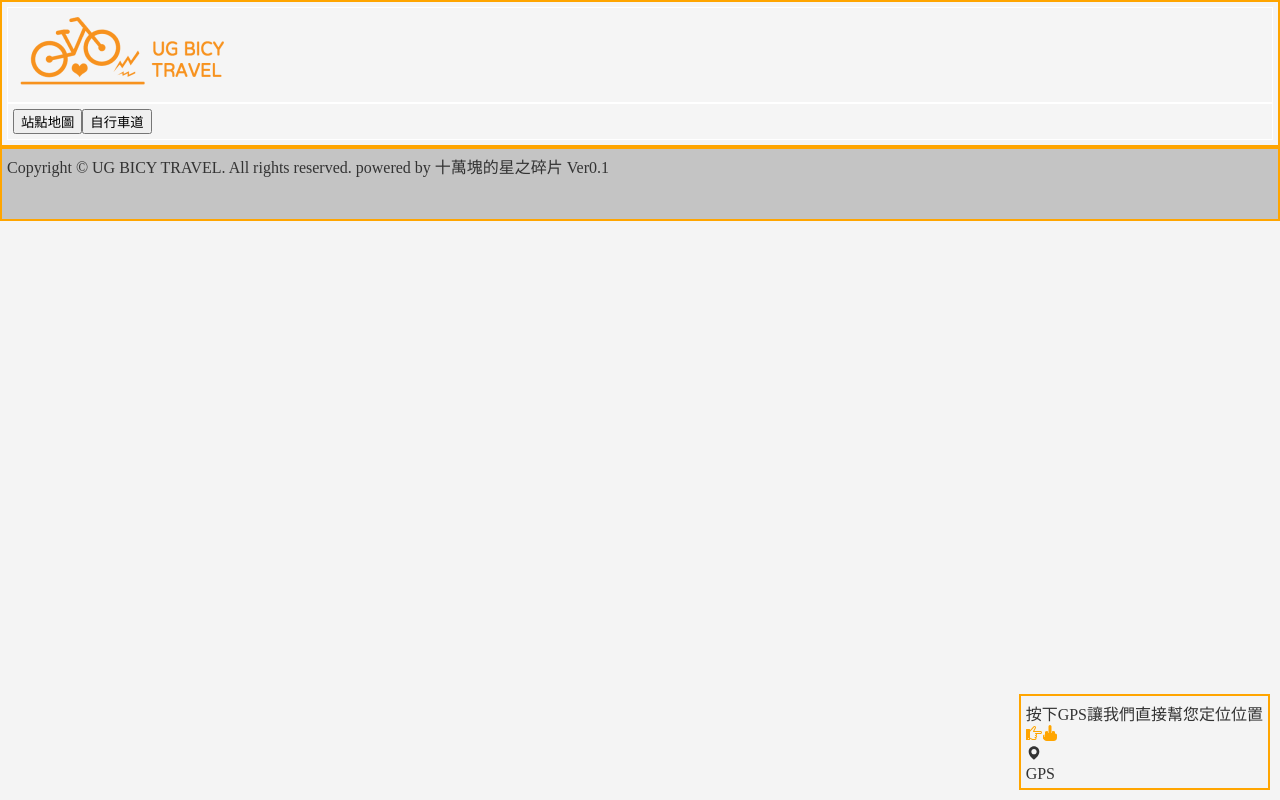
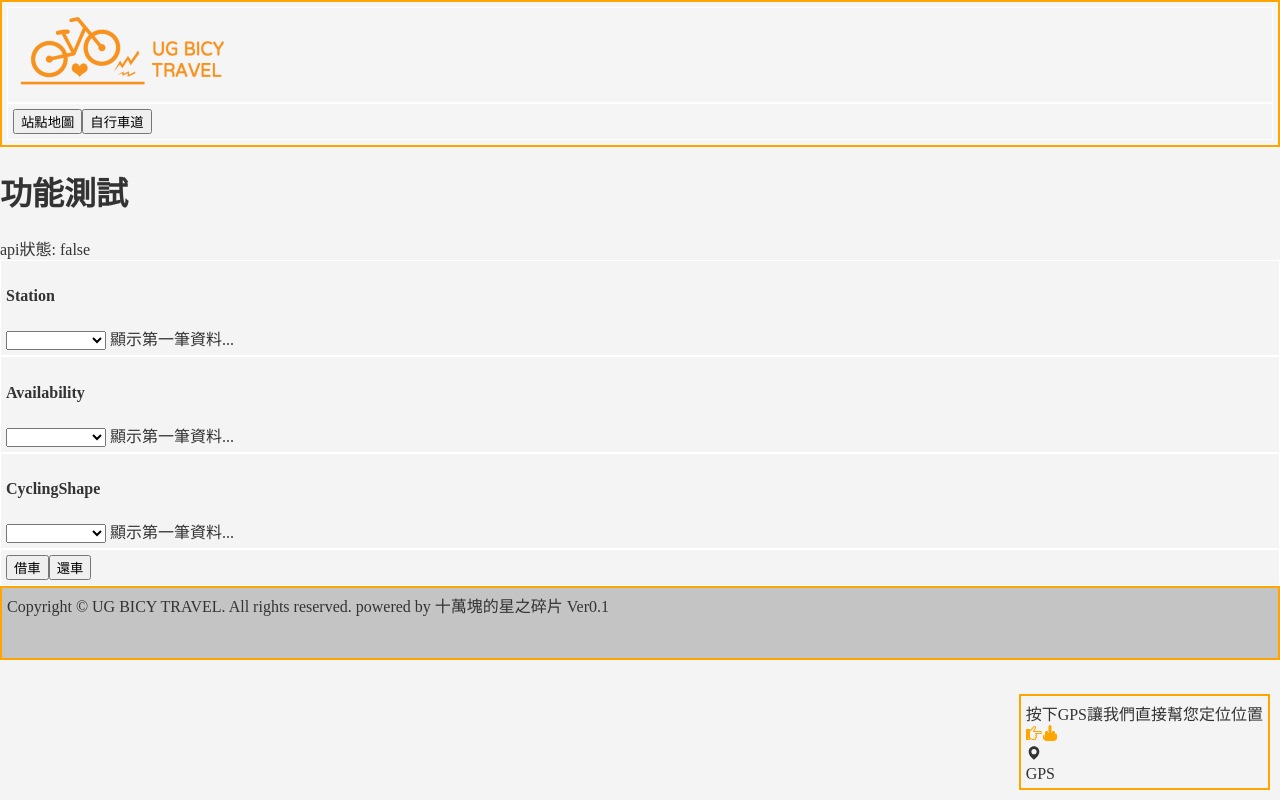
Before and after one commit to daydaychao/2021-F2E-Week2, a Vue app: page /2021-F2E-Week2/action in a window 1280 px wide. Built offline with nearby package versions, Linux system fonts and the light colour scheme.

Commit message:
refactor: 💡 action裡api打的方式都寫好了

```diff
--- a/src/api/bike.tsx
+++ b/src/api/bike.tsx
@@ -89,9 +89,9 @@ async function GET(endpoint: string, narrowCallback: Function): Promise<any> {
     .then((resJson) => resJson.map(narrowCallback, resJson))
     .then(tap(console.log))
 }
-const filter = '?$filter=Picture%2FPictureUrl1%20ne%20null%20&$format=JSON'
+// const filter = '?$filter=Picture%2FPictureUrl1%20ne%20null%20&$format=JSON'
 export const Bike = {
-  getStationByCityName: (cityName: StationAndAvailabilityCityName) => GET(`${urlBikeStation}${cityName}${filter}`, narrowingBikeStations),
-  getAvailabilityCityName: (cityName: StationAndAvailabilityCityName) => GET(`${urlAvailability}${cityName}${filter}`, narrowingTypeBikeAvailability),
-  getCyclingShapeByCityName: (cityName: CyclingShapeCityName) => GET(`${urlCyclingShape}${cityName}${filter}`, narrowingTypeCyclingShape)
+  getStationByCityName: (cityName: keyof typeof StationAndAvailabilityCityName) => GET(`${urlBikeStation}${cityName}`, narrowingBikeStations),
+  getAvailabilityCityName: (cityName: keyof typeof StationAndAvailabilityCityName) => GET(`${urlAvailability}${cityName}`, narrowingTypeBikeAvailability),
+  getCyclingShapeByCityName: (cityName: keyof typeof CyclingShapeCityName) => GET(`${urlCyclingShape}${cityName}`, narrowingTypeCyclingShape)
 }
--- /dev/null
+++ b/src/pages/action/index.vue
@@ -0,0 +1,71 @@
+<script setup lang="ts">
+import { ref, reactive } from 'vue'
+import { useBikeStore } from '@/stores/bike'
+import { StationAndAvailabilityCityNameZhTW, StationAndAvailabilityCityName, CyclingShapeCityName, CyclingShapeCityNameZhTW } from '@/types'
+import { getEnumValues, changeName } from '@/tools/'
+
+const bikeStore = useBikeStore()
+
+// 自行車站
+const cityList = getEnumValues(StationAndAvailabilityCityName)
+const cityListZhTW = getEnumValues(StationAndAvailabilityCityNameZhTW)
+
+// 自行車道
+const cyclingCityList = getEnumValues(CyclingShapeCityName)
+const cyclingCityListZhTW = getEnumValues(CyclingShapeCityNameZhTW)
+
+// select資料
+const selectStation = ref<keyof typeof StationAndAvailabilityCityName>()
+const selectAvailability = ref<keyof typeof StationAndAvailabilityCityName>()
+const selectCyclingShape = ref<keyof typeof CyclingShapeCityName>()
+
+// select打api抓取data
+function getStationData() {
+  if (selectStation.value) bikeStore.getStationData(selectStation.value)
+}
+function getAvailabilityData() {
+  if (selectAvailability.value) bikeStore.getAvailabilityData(selectAvailability.value)
+}
+function getCyclingShapeData() {
+  if (selectCyclingShape.value) bikeStore.getCyclingShapeData(selectCyclingShape.value)
+}
+
+defineProps<{ msg: string }>()
+</script>
+
+<template>
+  <h1>功能測試</h1>
+
+  api狀態: {{ bikeStore.loading }}
+
+  <div class="second-block">
+    <h4>Station</h4>
+    <select class="form-control" placeholder="輸入想查詢的地點" v-model="selectStation" @change="getStationData">
+      <option v-for="(city, index) in cityList" :key="index" :value="city">{{ cityListZhTW[index] }}</option>
+    </select>
+
+    顯示第一筆資料... {{ bikeStore.bikeStations[0] }}
+  </div>
+
+  <div class="second-block">
+    <h4>Availability</h4>
+    <select class="form-control" placeholder="輸入想查詢的地點" v-model="selectAvailability" @change="getAvailabilityData">
+      <option v-for="(city, index) in cityList" :key="index" :value="city">{{ cityListZhTW[index] }}</option>
+    </select>
+    顯示第一筆資料... {{ bikeStore.bikeAvailability[0] }}
+  </div>
+
+  <div class="second-block">
+    <h4>CyclingShape</h4>
+    <select class="form-control" placeholder="輸入想查詢的地點" v-model="selectCyclingShape" @change="getCyclingShapeData">
+      <option v-for="(city, index) in cyclingCityList" :key="index" :value="city">{{ cyclingCityListZhTW[index] }}</option>
+    </select>
+    顯示第一筆資料... {{ bikeStore.bikeCyclingShape[0] }}
+  </div>
+  <article class="second-block">
+    <button>借車</button>
+    <button>還車</button>
+  </article>
+</template>
+
+<style scoped></style>
--- a/src/router/index.ts
+++ b/src/router/index.ts
@@ -7,6 +7,7 @@ const router = createRouter({
     { path: '/2021-F2E-Week2/', name: 'home', component: () => import('@/pages/Home.vue') },
     { path: '/2021-F2E-Week2/cycling-shape', name: 'cyclingShape', component: () => import('@/pages/CyclingShape.vue') },
     { path: '/2021-F2E-Week2/error/', name: 'error', component: () => import('@/pages/Error.vue') },
+    { path: '/2021-F2E-Week2/action/', name: 'actionHome', component: () => import('@/pages/action/index.vue') },
   ],
 })
 
--- a/src/stores/bike.ts
+++ b/src/stores/bike.ts
@@ -3,6 +3,7 @@ import { Bike as api } from '@/api'
 import { defineStore } from 'pinia'
 
 type typeBikeStore = {
+  loading: boolean
   bikeStations: TypeBikeStation[]
   bikeAvailability: TypeBikeAvailability[]
   bikeCyclingShape: TypeCyclingShape[]
@@ -13,24 +14,34 @@ export const useBikeStore = defineStore({
 
   state: () =>
   ({
+    loading: false,
     bikeStations: [],
     bikeAvailability: [],
-    bikeCyclingShape: []
+    bikeCyclingShape: [],
   } as typeBikeStore),
 
   actions: {
-    async getStationData(city: StationAndAvailabilityCityName) {
+    async getStationData(city: keyof typeof StationAndAvailabilityCityName) {
+      this.setLoading(true)
       const resData = await api.getStationByCityName(city)
       this.bikeStations = resData
+      this.setLoading(false)
     },
-    async getAvailabilityData(city: StationAndAvailabilityCityName) {
+    async getAvailabilityData(city: keyof typeof StationAndAvailabilityCityName) {
+      this.setLoading(true)
       const resData = await api.getAvailabilityCityName(city)
-      this.bikeStations = resData
+      this.bikeAvailability = resData
+      this.setLoading(false)
     },
-    async getCyclingShapeData(city: CyclingShapeCityName) {
+    async getCyclingShapeData(city: keyof typeof CyclingShapeCityName) {
+      this.setLoading(true)
       const resData = await api.getCyclingShapeByCityName(city)
-      this.bikeStations = resData
+      this.bikeCyclingShape = resData
+      this.setLoading(false)
     },
+    async setLoading(flag: boolean) {
+      this.loading = flag
+    }
   },
 
   getters: {
--- a/src/tools/enum.ts
+++ b/src/tools/enum.ts
@@ -5,3 +5,16 @@ export const getEnumValues = (object: object) => {
 export const getEnumKeys = (object: object) => {
   return Object.keys(object)
 }
+
+// 城市中文英文轉換 (字串陣列,enum)
+export const changeName = (preList: string, enumList: any) => {
+  let newList: string[] = []
+  preList.map((x) => {
+    return (Object.keys(enumList) as Array<keyof typeof enumList>).map((key, index) => {
+      if (x === key) {
+        newList.push(enumList[key])
+      }
+    })
+  })
+  return newList
+}
--- a/src/types.ts
+++ b/src/types.ts
@@ -1,9 +1,8 @@
 
 // https://ptx.transportdata.tw/MOTC/v2/Bike/api-docs/oas
 
-
 export enum StationAndAvailabilityCityName {
-  ChanghuaCounty = "ChanghuaCounty",
+  // ChanghuaCounty = "ChanghuaCounty",
   Chiayi = "Chiayi",
   Hsinchu = "Hsinchu",
   Kaohsiung = "Kaohsiung",
@@ -18,7 +17,7 @@ export enum StationAndAvailabilityCityName {
 }
 
 export enum StationAndAvailabilityCityNameZhTW {
-  ChanghuaCounty = "彰化縣",
+  // ChanghuaCounty = "彰化縣",
   Chiayi = "嘉義市",
   Hsinchu = "新竹市",
   Kaohsiung = "高雄市",
```
